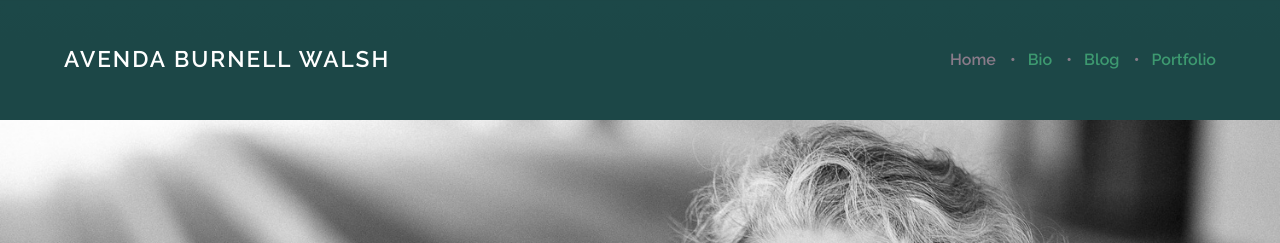
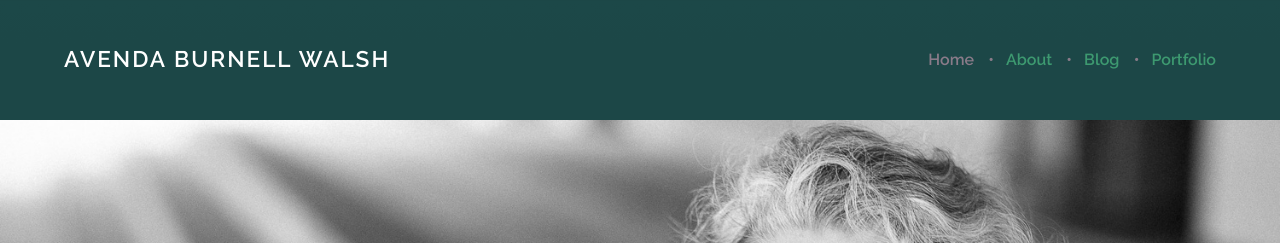
Before and after one commit to nternetinspired/avenda, a Jekyll site: the page built from _pages/index.html, in a window 1280 px wide and 900 px high. Shown: the top 243 px of the window. Built offline with Jekyll 4.4.1, drawn with Linux system fonts in a browser that asks for light colours.

Commit message:
update nav

```diff
--- a/_data/navigation.yml
+++ b/_data/navigation.yml
@@ -3,7 +3,7 @@
 primary:
   - title: Home
     href: /
-  - title: Bio
+  - title: About
     href: /about/
   - title: Blog
     href: /blog/
```
